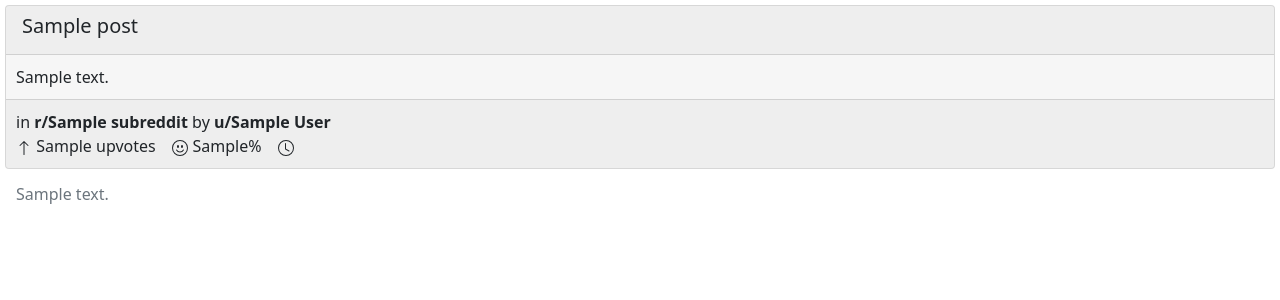
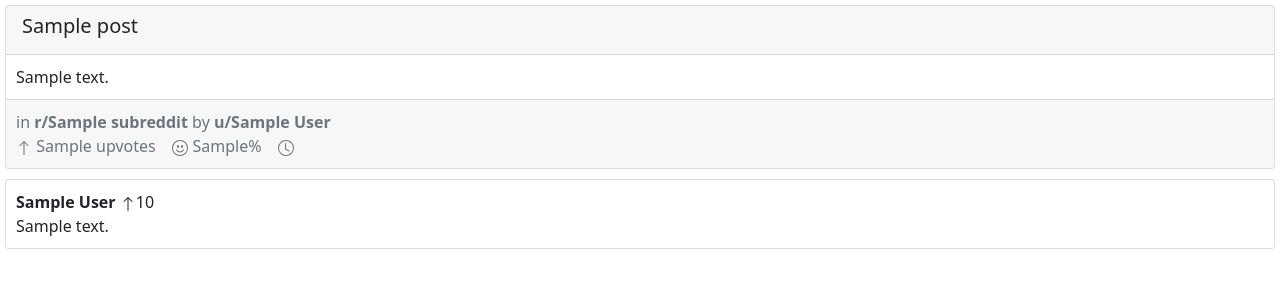
Before and after one commit to euanacampbell/reddit-client, a Flask app: template templates/post.html in a window 1280 px wide. Shown: the part 56-356 px from the top of the page. Run offline with Flask 2, Linux system fonts and the light colour scheme; the template is opened without the code that fills it: most values are stand-ins (such as "Sample title", 1, 10 or a date in 2020); some libraries are stand-ins or nearby versions.

Commit message:
minor adjustments

```diff
--- a/static/css/overwrite.css
+++ b/static/css/overwrite.css
@@ -1,7 +1,7 @@
 
 .card {
     margin: 5px;
-    background-color: rgba(246, 246, 246, 0.924);
+    background-color: rgb(255, 255, 255);
 }
 
 div.card-body {
--- a/templates/post.html
+++ b/templates/post.html
@@ -65,7 +65,7 @@
                 </div>
               {% endif %}
               </div>
-              <div class="card-footer">
+              <div class="card-footer text-muted">
                 <p>in <b>r/{{ post['subreddit'] }}</b> by <b>u/{{ post['author'] }}</b></p>
                 <p>
                   <!--UPVOTES-->
@@ -90,10 +90,20 @@
           </div>
         </div>
 
-        <ul class="list-group list-group-flush">
-          {% for comment in comments: %}
-              <li class="list-group-item disabled">{{ comment['text'] }}</li>
-          {% endfor %}
-        </ul>
+        <div class="row">
+          <div class="col-sm-12">
+            {% for comment in comments: %}
+              <div class="card">
+                <div class="card-body">
+                  <p><b>{{ comment['author'] }}</b>
+                    <svg xmlns="http://www.w3.org/2000/svg" width="16" height="16" fill="currentColor" class="bi bi-arrow-up" viewBox="0 0 16 16">
+                    <path fill-rule="evenodd" d="M8 15a.5.5 0 0 0 .5-.5V2.707l3.146 3.147a.5.5 0 0 0 .708-.708l-4-4a.5.5 0 0 0-.708 0l-4 4a.5.5 0 1 0 .708.708L7.5 2.707V14.5a.5.5 0 0 0 .5.5z"/>
+                  </svg>{{ comment['score'] }}</p>
+                  <p>{{ comment['text'] }}</p>
+                </div>
+              </div>
+            {% endfor %}
+          </div>
+        </div>
     </body>
 </html>
```
Also changed, not shown: mod/reddit.py (+11 -1 lines), templates/index.html (+4 -4 lines).
